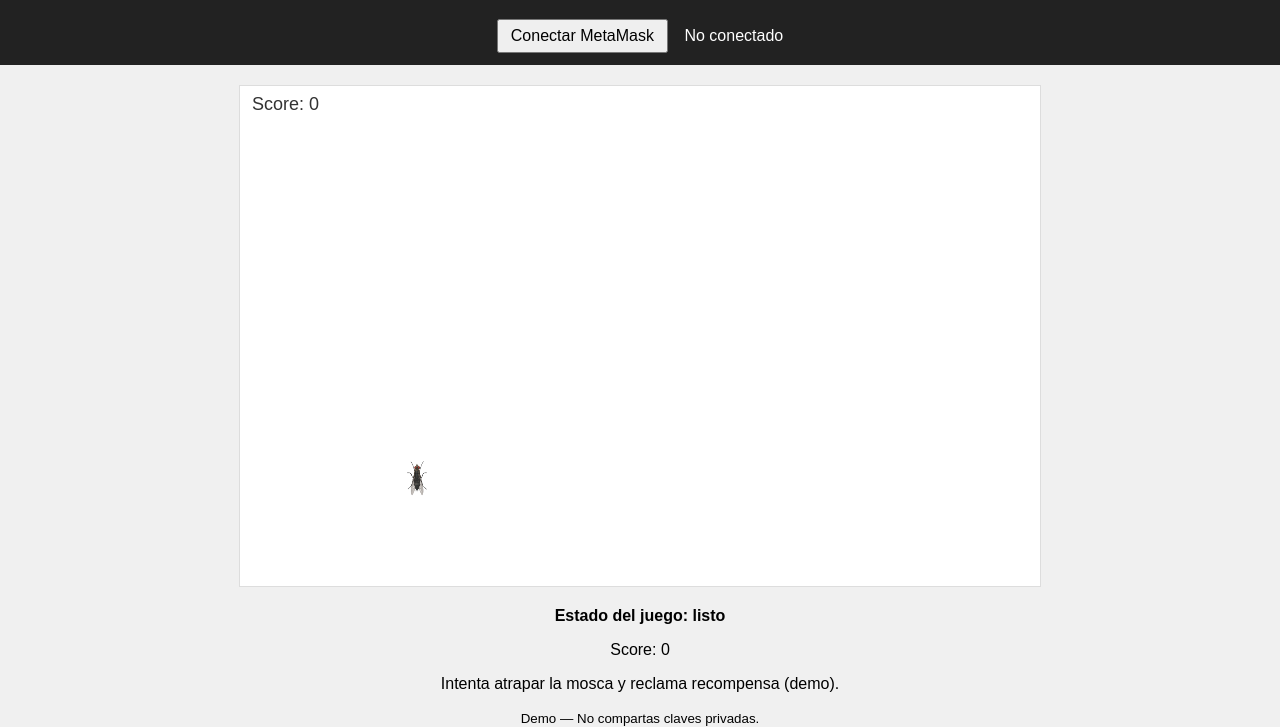
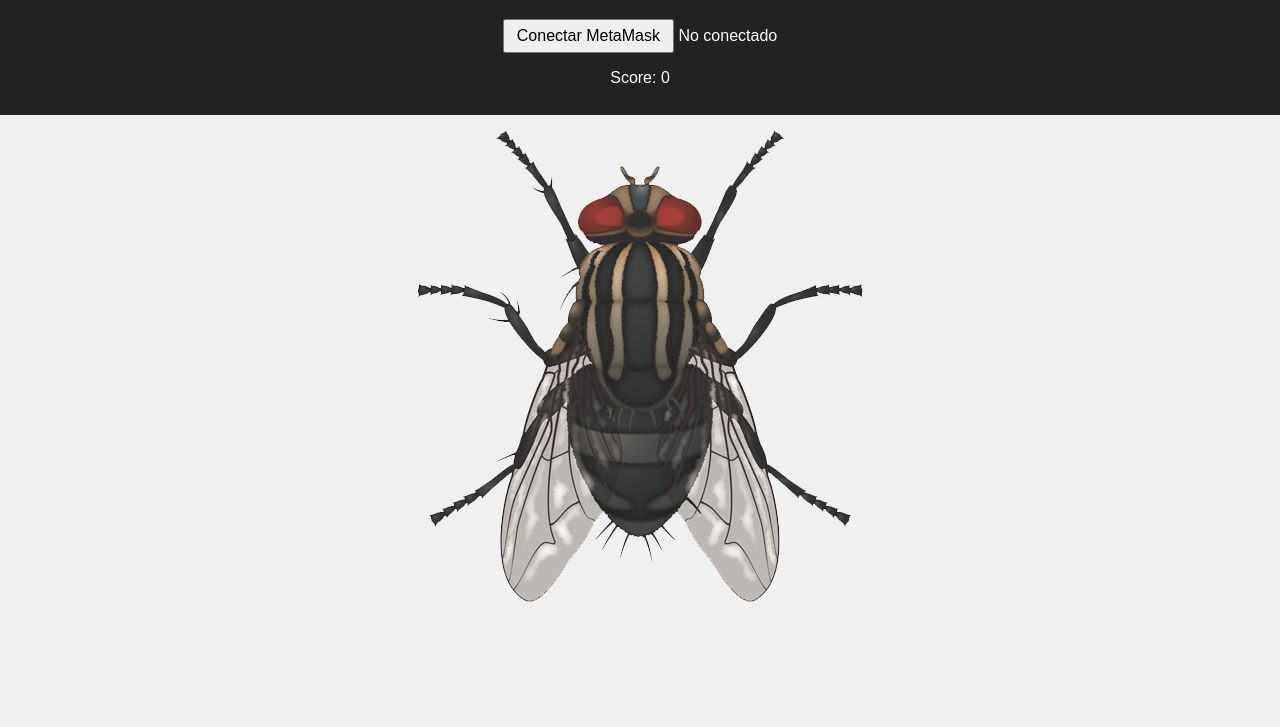
Before and after one commit to bitacora-1/AtrapaLaMosca, a plain HTML site: page index.html in a window 1280 px wide. Shown: the part 73-800 px from the top of the page. Drawn offline with Linux system fonts and the light colour scheme.

Commit message:
Update index.html
0.2

```diff
--- a/index.html
+++ b/index.html
@@ -1,35 +1,24 @@
-<!doctype html>
+<!DOCTYPE html>
 <html lang="es">
 <head>
-  <meta charset="utf-8" />
-  <meta name="viewport" content="width=device-width,initial-scale=1" />
-  <title>Atrapa la Mosca — Recompensas</title>
-  <link rel="stylesheet" href="style.css" />
+  <meta charset="UTF-8">
+  <meta name="viewport" content="width=device-width, initial-scale=1.0">
+  <title>Atrapa la Mosca</title>
+  <link rel="stylesheet" href="style.css">
 </head>
 <body>
   <header>
     <h1>Atrapa la Mosca</h1>
     <div id="wallet-section">
       <button id="connectBtn">Conectar MetaMask</button>
-      <span id="account" style="margin-left:12px;">No conectado</span>
+      <span id="account">No conectado</span>
     </div>
+    <p>Score: <span id="score">0</span></p>
   </header>
 
-  <main>
-    <canvas id="gameCanvas" width="800" height="500" style="border:1px solid #ddd"></canvas>
+  <!-- Mosca inicial -->
+  <img id="mosca" src="imagenes/mosca.png" alt="Mosca">
 
-    <section id="game-info">
-      <p id="status">Estado del juego: listo</p>
-      <p>Score: <span id="score">0</span></p>
-      <p>Intenta atrapar la mosca y reclama recompensa (demo).</p>
-    </section>
-  </main>
-
-  <footer>
-    <small>Demo — No compartas claves privadas.</small>
-  </footer>
-
-  <!-- Script al final para asegurar que el DOM esté cargado -->
   <script src="script.js"></script>
 </body>
 </html>
```
